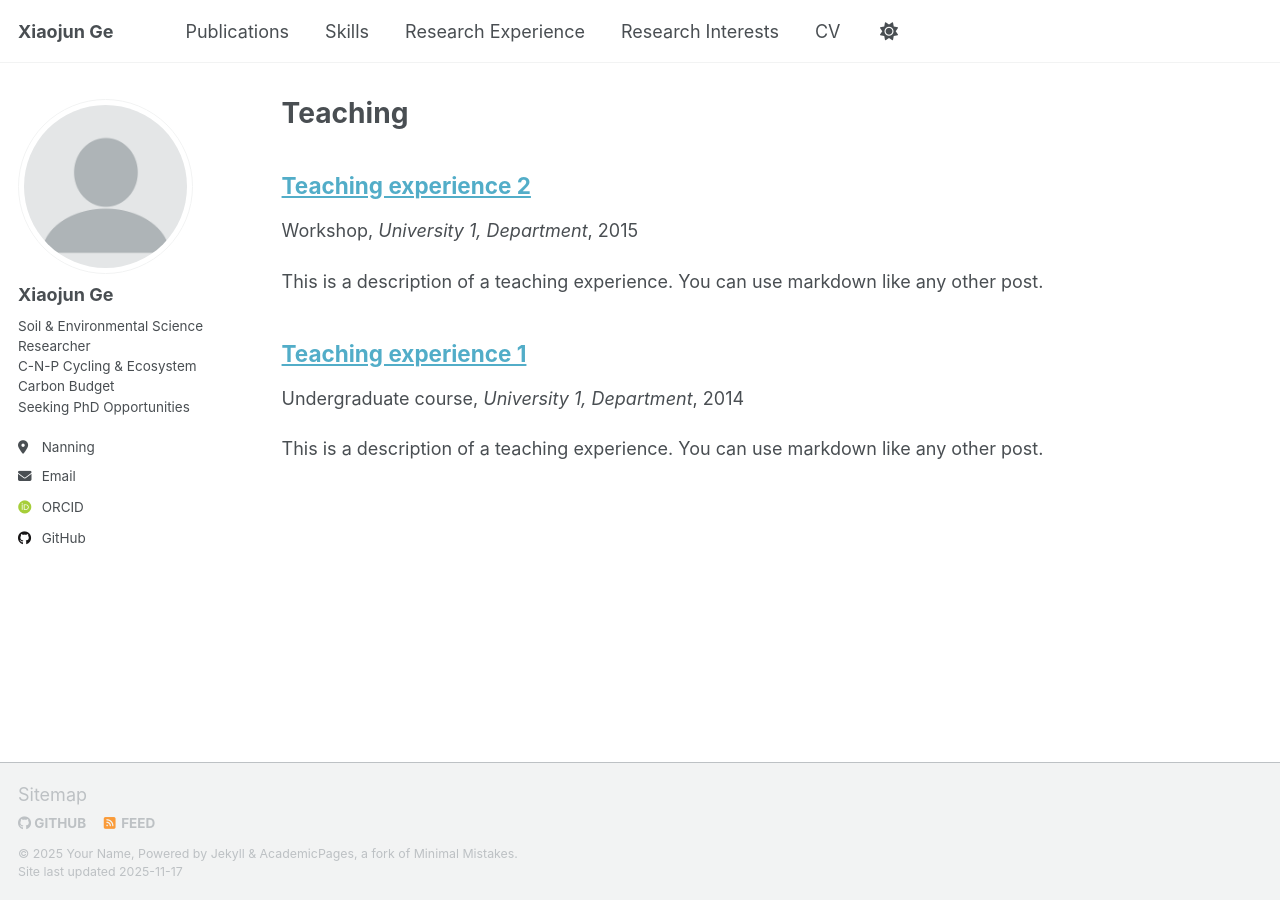
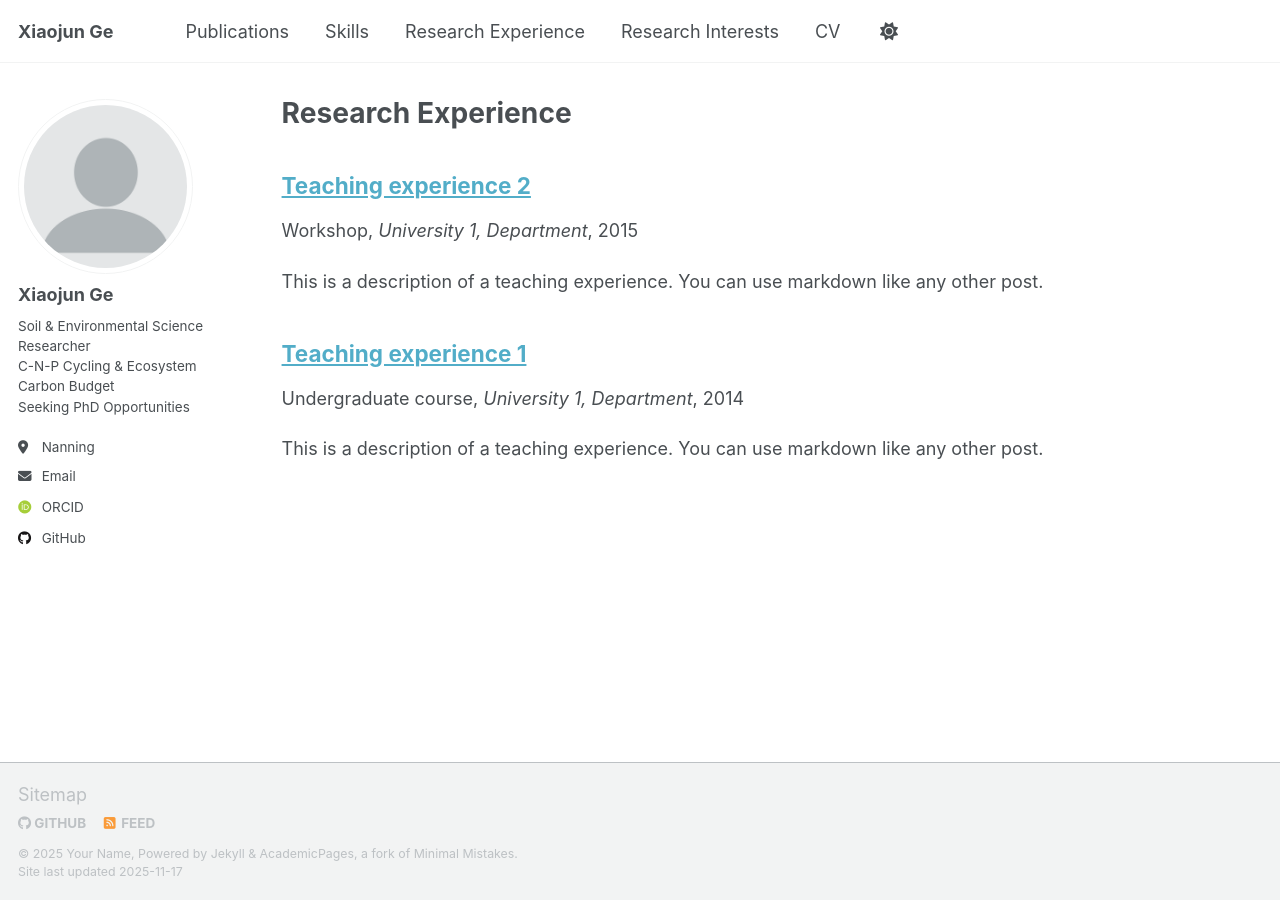
Before and after one commit to gexiaojun1201/Xiaojun_Ge.github.io, a Jekyll site: the page built from _pages/teaching.html, in a window 1280 px wide. Built offline with Jekyll 4.4.1, drawn with Linux system fonts in a browser that asks for light colours; some web fonts are replaced; a script that is not in the unit is left out.

Commit message:
Update teaching.html

```diff
--- a/_pages/teaching.html
+++ b/_pages/teaching.html
@@ -1,6 +1,6 @@
 ---
 layout: archive
-title: "Teaching"
+title: "Research Experience"
 permalink: /teaching/
 author_profile: true
 ---
```
